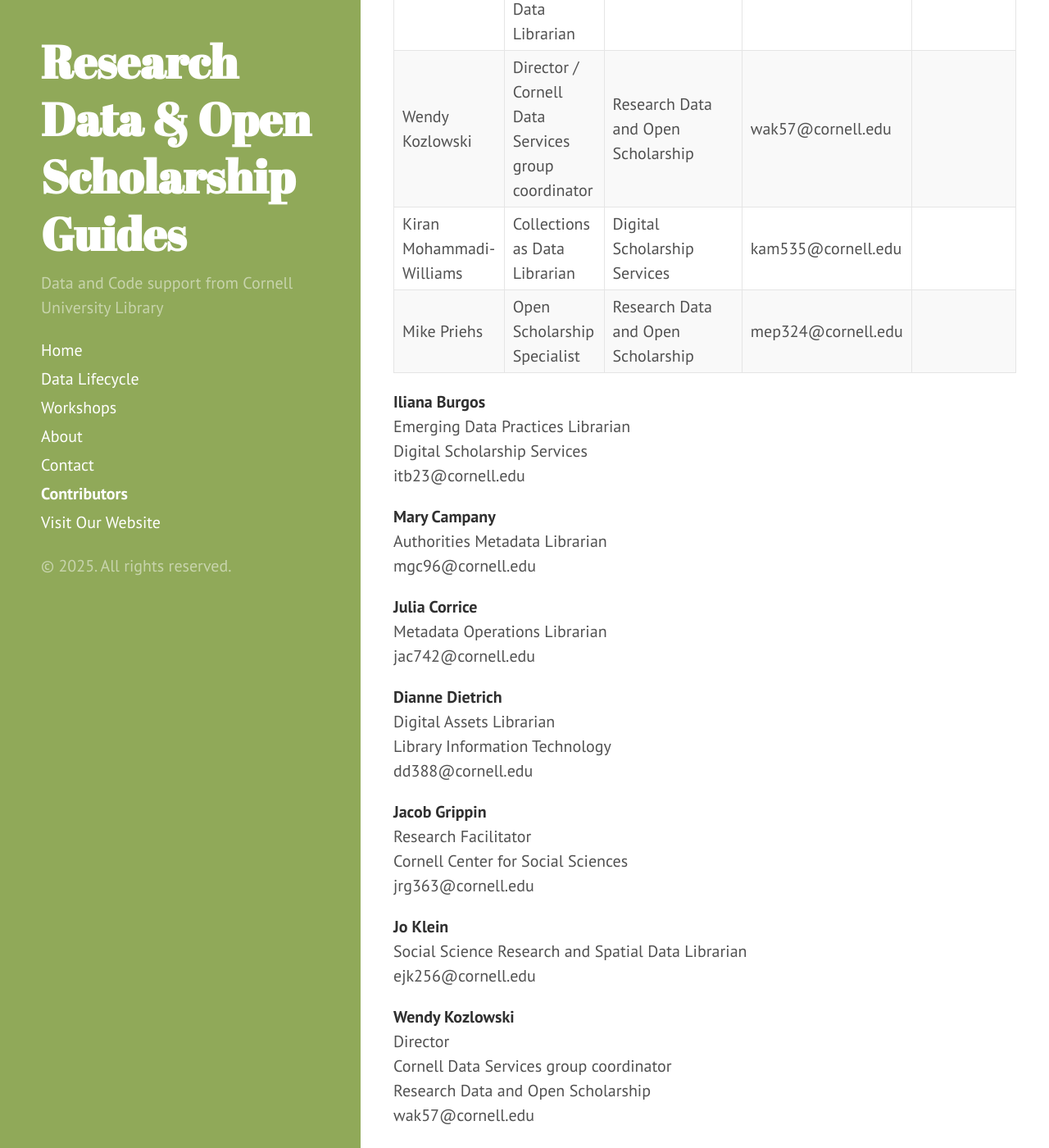
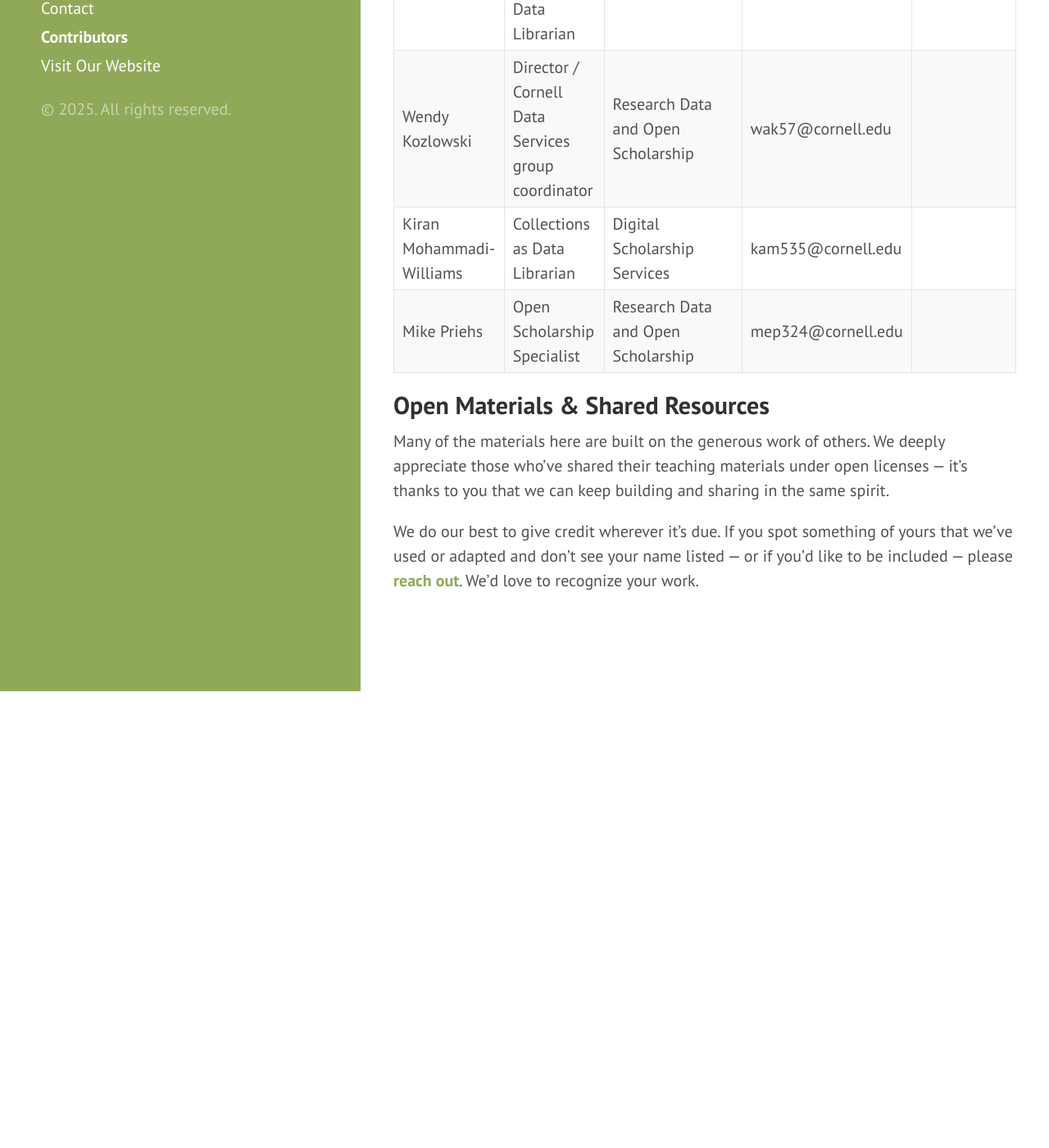
Before and after one commit to lenciabeltran/rdos_dataden, a Jekyll site: the page built from contributors.md, in a window 1280 px wide and 1400 px high, scrolled down 1191 px. Shown: the whole window at 82% size. Built offline with Jekyll 4.4.1, drawn with Linux system fonts in a browser that asks for light colours; after the commit the page ends 2034 px from its top, so only the background shows below that; some of the changed text lies outside the part shown.

Commit message:
added table for contributors

```diff
--- a/contributors.md
+++ b/contributors.md
@@ -14,59 +14,14 @@
 | Name | Title | Department/Unit | Email | Workshop(s) |
 |------|-------|-----------------|-------|-------------|
 | Iliana Burgos | Emerging Data Practices Librarian | Digital Scholarship Services | itb23@cornell.edu |  |
-| Mary Campany | Authorities Metadata Librarian |  | mgc96@cornell.edu |  |
-| Julia Corrice | Metadata Operations Librarian |  | jac742@cornell.edu |  |
+| Mary Campany | Authorities Metadata Librarian | Library Technical Services | mgc96@cornell.edu |  |
+| Julia Corrice | Metadata Operations Librarian | Library Technical Services | jac742@cornell.edu |  |
 | Dianne Dietrich | Digital Assets Librarian | Library Information Technology | dd388@cornell.edu |  |
 | Jacob Grippin | Research Facilitator | Cornell Center for Social Sciences | jrg363@cornell.edu |  |
-| Jo Klein | Social Science Research and Spatial Data Librarian |  | ejk256@cornell.edu |  |
+| Jo Klein | Social Science Research and Spatial Data Librarian | Music & Fine Arts Libraries | ejk256@cornell.edu |  |
 | Wendy Kozlowski | Director / Cornell Data Services group coordinator | Research Data and Open Scholarship | wak57@cornell.edu |  |
 | Kiran Mohammadi-Williams | Collections as Data Librarian | Digital Scholarship Services | kam535@cornell.edu |  |
 | Mike Priehs | Open Scholarship Specialist | Research Data and Open Scholarship | mep324@cornell.edu |  |
-
-
-
-**Iliana Burgos**\
-Emerging Data Practices Librarian\
-Digital Scholarship Services\
-itb23@cornell.edu
-
-**Mary Campany**\
-Authorities Metadata Librarian\
-mgc96@cornell.edu
-
-**Julia Corrice**\
-Metadata Operations Librarian\
-jac742@cornell.edu
-
-**Dianne Dietrich**\
-Digital Assets Librarian\
-Library Information Technology\
-dd388@cornell.edu
-
-**Jacob Grippin**\
-Research Facilitator\
-Cornell Center for Social Sciences\
-jrg363@cornell.edu
-
-**Jo Klein**\
-Social Science Research and Spatial Data Librarian\
-ejk256@cornell.edu
-
-**Wendy Kozlowski**\
-Director\
-Cornell Data Services group coordinator\
-Research Data and Open Scholarship\
-wak57@cornell.edu
-
-**Kiran Mohammadi-Williams**\
-Collections as Data Librarian\
-Digital Scholarship Services\
-kam535@cornell.edu
-
-**Mike Priehs**\
-Open Scholarship Specialist\
-Research Data and Open Scholarship\
-mep324@cornell.edu
 
 
 
```
